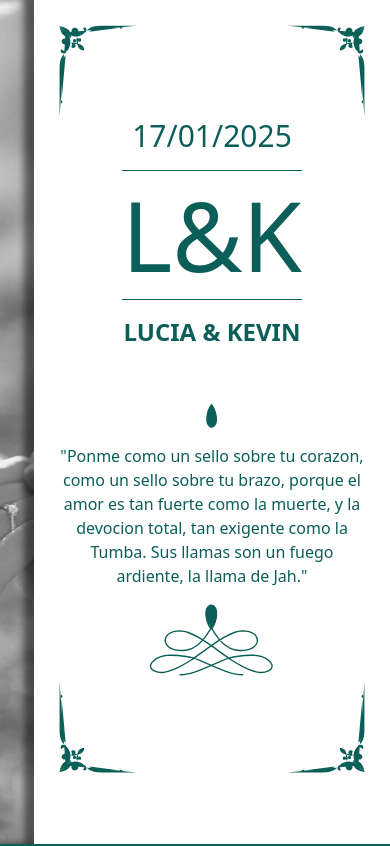
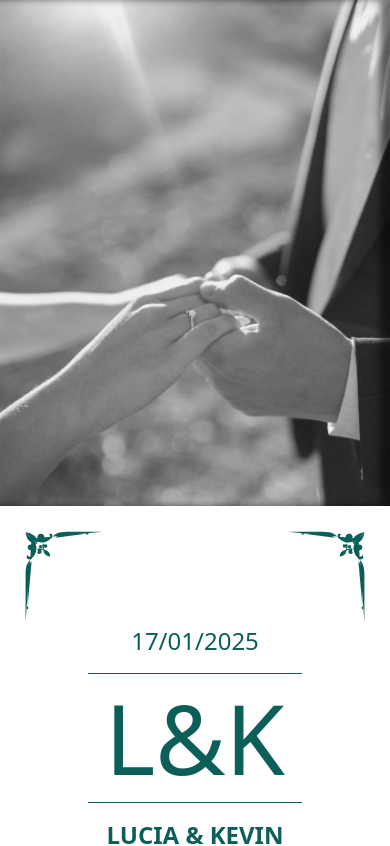
Before and after one commit to 14714/invitacion-boda, a Vue app in the folder invitacion-boda/: page / in a window 390 px wide. Shown: the top 846 px of the page. Built offline with nearby package versions, Linux system fonts and the light colour scheme; the HTML template or start-up script is replaced by a standard one.

Commit message:
Media Viewports - Vista Responsive

```diff
--- a/invitacion-boda/src/components/HelloWorld.vue
+++ b/invitacion-boda/src/components/HelloWorld.vue
@@ -1,7 +1,7 @@
 <template>
-  <div class="flex h-screen">
-    <div class="background-image flex-1"></div>
-    <div class="flex-1 text-center h-full">
+  <div class="lg:flex lg:h-screen grid">
+    <div class="background-image lg:flex-1 lg:h-screen h-[60vh]"></div>
+    <div class="lg:flex-1 text-center lg:h-screen">
       <div class="text-primary flex flex-col h-full p-6">
         <div class="flex">
           <div class="flex-1">
@@ -12,7 +12,7 @@
           </div>
         </div>
         <div class="mx-16">
-          <h4 class="text-3xl">{{ msg }}</h4>
+          <h4 class="text-2xl">{{ msg }}</h4>
           <div class="border-t border-primary my-4"></div>
           <h1 class="text-8xl">L&K</h1>
           <div class="border-t border-primary my-4"></div>
@@ -28,7 +28,7 @@
           </p>
           <detalleTwo class="mx-auto" />
         </div>
-        <div class="flex">
+        <div class="flex flex-1">
           <div class="flex-1 content-end">
             <esquinaSvg style="transform: scaleY(-1); float: left;" />
           </div>
```
Also changed, not shown: 7 other files (tests, documents, lock files or other folders).
